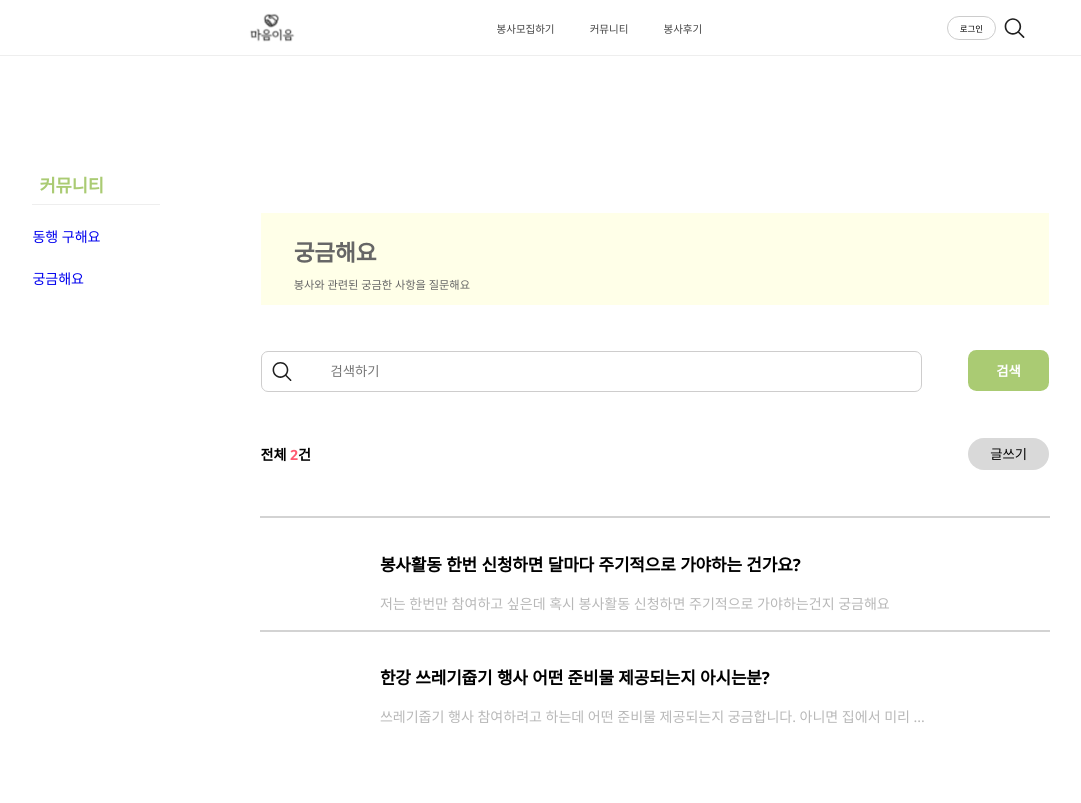
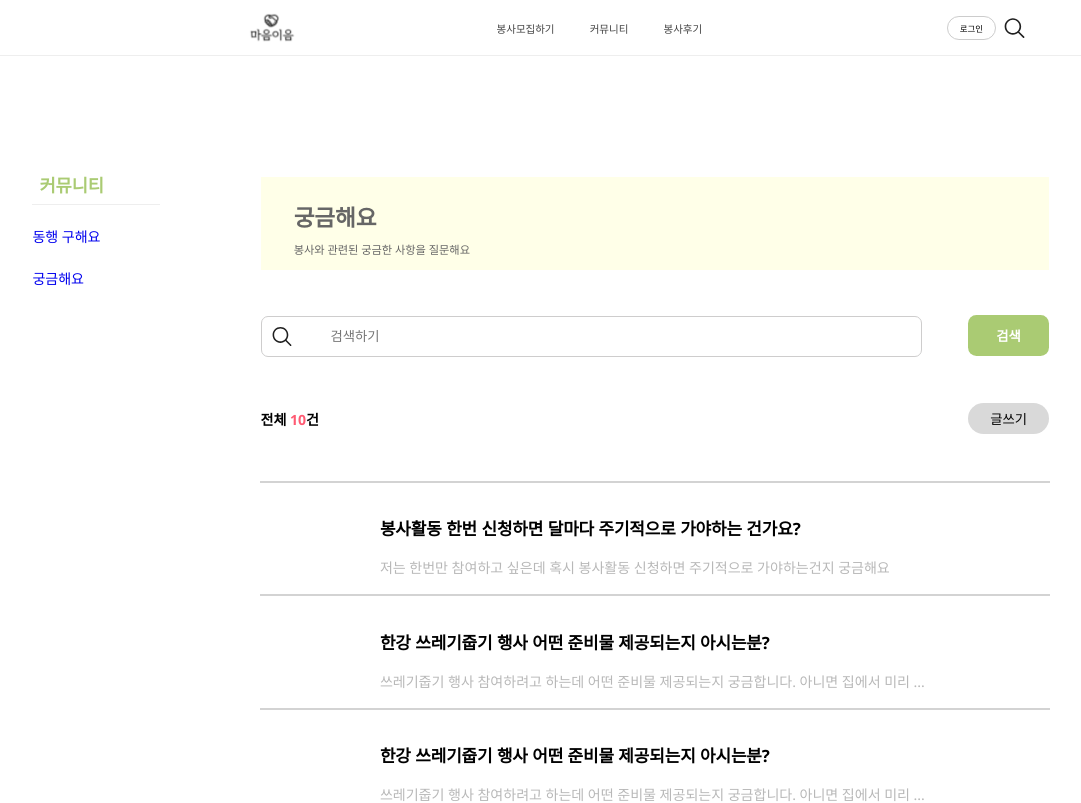
Before and after one commit to maumeum/Front-end, a React (Vite) app: page /community/question in a window 1280 px wide. Shown: the top 803 px of the page, without its empty margins (38-1119 px from the left). Built offline with nearby package versions, Linux system fonts and the light colour scheme; a web font is replaced by a local one.

Commit message:
Fix : react-quill 태그 제거

```diff
--- a/src/components/Comment/Comment.tsx
+++ b/src/components/Comment/Comment.tsx
@@ -16,6 +16,7 @@ import {
 	UserName,
 	Date,
 	Contents,
+	CommentHolder,
 } from './CommentStyle';
 import car from '@assets/images/car.png';
 
@@ -26,6 +27,7 @@ type Comment = {
 
 const CommentSection: React.FC = () => {
 	const userData = {
+		id: '01',
 		userName: '닉네임',
 		userProfile: car,
 		date: '23.05.21 12:00',
@@ -40,7 +42,7 @@ const CommentSection: React.FC = () => {
 	const handleCommentSubmit = () => {
 		if (comment.trim() !== '') {
 			const newComment: Comment = {
-				id: Date,
+				id: generateUniqueId(),
 				content: comment,
 			};
 			setComments([...comments, newComment]);
@@ -54,6 +56,9 @@ const CommentSection: React.FC = () => {
 		setComments((prevComments) =>
 			prevComments.filter((comment) => comment.id !== commentId),
 		);
+	};
+	const generateUniqueId = (): string => {
+		return Math.random().toString(36).substring(2);
 	};
 
 	return (
@@ -74,7 +79,7 @@ const CommentSection: React.FC = () => {
 				<Comment>댓글 목록</Comment>
 			</Title>
 			{comments.length === 0 ? (
-				<p>등록된 댓글이 없습니다.</p>
+				<CommentHolder>등록된 댓글이 없습니다.</CommentHolder>
 			) : (
 				comments.map((comment) => (
 					<CommentContainer key={comment.id}>
@@ -85,7 +90,7 @@ const CommentSection: React.FC = () => {
 								<Date>{userData.date}</Date>
 							</UserContainer>
 						</ProfileContainer>
-						<Contents>{comment.content}</Contents>
+						<Contents dangerouslySetInnerHTML={{ __html: comment.content }} />
 						<BtnContainer>
 							<Btn1>수정</Btn1>
 							<Btn2 onClick={() => deleteComment(comment.id)}>삭제</Btn2>
--- a/src/components/Comment/CommentStyle.ts
+++ b/src/components/Comment/CommentStyle.ts
@@ -75,3 +75,6 @@ export const Contents = styled.p`
 	color: #475569;
 	margin: 3rem 0 6rem 3rem;
 `;
+export const CommentHolder = styled.p`
+	font-size: 2rem;
+`;
--- a/src/components/SearchBar/SearchBar.tsx
+++ b/src/components/SearchBar/SearchBar.tsx
@@ -6,7 +6,7 @@ import {
 	SearchBarContainer,
 	SearchLogo,
 } from './SearchBarstyle';
-import searchLogo from '../../assets/icons/search.svg';
+import searchLogo from '@assets/icons/search.svg';
 
 type SearchBarProps = {
 	onSearch: (query: string) => void;
--- a/src/components/WritePage/WritePage.tsx
+++ b/src/components/WritePage/WritePage.tsx
@@ -9,6 +9,7 @@ import {
 	ButtonContainer,
 } from '../WritePage/WritePageStyle';
 import 'react-quill/dist/quill.snow.css';
+import { quillModule } from '../Modal/quillModule';
 
 type WritePageProps = {
 	title: string;
@@ -22,18 +23,10 @@ const WritePage = ({ title, subtitle }: WritePageProps) => {
 		console.log(content);
 	};
 
-	const modules = {
-		toolbar: {
-			container: [
-				[{ header: [1, 2, 3, false] }],
-				['bold', 'italic', 'underline', 'strike'],
-				['blockquote'],
-				[{ list: 'ordered' }, { list: 'bullet' }],
-				[{ color: [] }, { background: [] }],
-				[{ align: [] }, 'link', 'image'],
-			],
-		},
+	const deletecontent = () => {
+		setContent('');
 	};
+
 	return (
 		<>
 			<Container>
@@ -46,11 +39,11 @@ const WritePage = ({ title, subtitle }: WritePageProps) => {
 						ref={quillRef}
 						value={content}
 						onChange={setContent}
-						modules={modules}
+						modules={quillModule}
 					/>
 				</TextContainer>
 				<ButtonContainer>
-					<CancelButton>취소</CancelButton>
+					<CancelButton onClick={deletecontent}>취소</CancelButton>
 					<SubmitButton onClick={onClickHandler}>등록</SubmitButton>
 				</ButtonContainer>
 			</Container>
--- a/src/pages/community/findFriendDetail.tsx
+++ b/src/pages/community/findFriendDetail.tsx
@@ -27,7 +27,7 @@ const FindFriendDetail = () => {
 		writeDate: '23.05.25',
 		postImage: car,
 		postContents:
-			'안녕하세요. 수원 지역 유기견 봉사활동 같이 하실 분 모집합니다.제목 그대로 유기견 봉사활동하고 장소는 수원시 장안구입니다.\n 강아지를 좋아하시고 사랑하는 분이면 누구든 환영합니다.',
+			'안녕하세요. 수원 지역 유기견 봉사활동 같이 하실 분 모집합니다.\n제목 그대로 유기견 봉사활동하고 장소는 수원시 장안구입니다.\n 강아지를 좋아하시고 사랑하는 분이면 누구든 환영합니다.',
 	};
 	const isAuthor = loggedInUser === data.userInfo;
 	const hasPostImage = !!data.postImage;
--- a/src/pages/community/question.tsx
+++ b/src/pages/community/question.tsx
@@ -22,6 +22,54 @@ const question = () => {
 			postTitle: '봉사활동 한번 신청하면 달마다 주기적으로 가야하는 건가요?',
 			postContents:
 				'저는 한번만 참여하고 싶은데 혹시 봉사활동 신청하면 주기적으로 가야하는건지 궁금해요',
+		},
+		{
+			id: '02',
+			postTitle: '한강 쓰레기줍기 행사 어떤 준비물 제공되는지 아시는분?',
+			postContents:
+				'쓰레기줍기 행사 참여하려고 하는데 어떤 준비물 제공되는지 궁금합니다. 아니면 집에서 미리 준비해가야하는 건가요?',
+		},
+		{
+			id: '02',
+			postTitle: '한강 쓰레기줍기 행사 어떤 준비물 제공되는지 아시는분?',
+			postContents:
+				'쓰레기줍기 행사 참여하려고 하는데 어떤 준비물 제공되는지 궁금합니다. 아니면 집에서 미리 준비해가야하는 건가요?',
+		},
+		{
+			id: '02',
+			postTitle: '한강 쓰레기줍기 행사 어떤 준비물 제공되는지 아시는분?',
+			postContents:
+				'쓰레기줍기 행사 참여하려고 하는데 어떤 준비물 제공되는지 궁금합니다. 아니면 집에서 미리 준비해가야하는 건가요?',
+		},
+		{
+			id: '02',
+			postTitle: '한강 쓰레기줍기 행사 어떤 준비물 제공되는지 아시는분?',
+			postContents:
+				'쓰레기줍기 행사 참여하려고 하는데 어떤 준비물 제공되는지 궁금합니다. 아니면 집에서 미리 준비해가야하는 건가요?',
+		},
+		{
+			id: '02',
+			postTitle: '한강 쓰레기줍기 행사 어떤 준비물 제공되는지 아시는분?',
+			postContents:
+				'쓰레기줍기 행사 참여하려고 하는데 어떤 준비물 제공되는지 궁금합니다. 아니면 집에서 미리 준비해가야하는 건가요?',
+		},
+		{
+			id: '02',
+			postTitle: '한강 쓰레기줍기 행사 어떤 준비물 제공되는지 아시는분?',
+			postContents:
+				'쓰레기줍기 행사 참여하려고 하는데 어떤 준비물 제공되는지 궁금합니다. 아니면 집에서 미리 준비해가야하는 건가요?',
+		},
+		{
+			id: '02',
+			postTitle: '한강 쓰레기줍기 행사 어떤 준비물 제공되는지 아시는분?',
+			postContents:
+				'쓰레기줍기 행사 참여하려고 하는데 어떤 준비물 제공되는지 궁금합니다. 아니면 집에서 미리 준비해가야하는 건가요?',
+		},
+		{
+			id: '02',
+			postTitle: '한강 쓰레기줍기 행사 어떤 준비물 제공되는지 아시는분?',
+			postContents:
+				'쓰레기줍기 행사 참여하려고 하는데 어떤 준비물 제공되는지 궁금합니다. 아니면 집에서 미리 준비해가야하는 건가요?',
 		},
 		{
 			id: '02',
--- a/src/pages/community/style.ts
+++ b/src/pages/community/style.ts
@@ -2,7 +2,7 @@ import styled from 'styled-components';
 
 export const PageContainer = styled.div`
 	margin-bottom: 40rem;
-	margin-top: -25rem;
+	margin-top: -30rem;
 	margin-left: 15rem;
 `;
 
@@ -69,4 +69,5 @@ export const Contentdiv = styled.div`
 `;
 export const Content = styled.p`
 	font-size: 2.4rem;
+	line-height: 5rem;
 `;
--- a/src/pages/reviewPage/reviewPage.tsx
+++ b/src/pages/reviewPage/reviewPage.tsx
@@ -1,3 +1,4 @@
+import React from 'react';
 import TopBar from '../../components/TopBar/TopBar.tsx';
 import SearchBar from '../../components/SearchBar/SearchBar.tsx';
 import TotalPostNumber from '../../components/TotalPostNumber/TotalPostNumber.tsx';
@@ -33,6 +34,55 @@ const reviewPage = () => {
 			postContents:
 				'봉사하기에 있는 적십자사 주최 캠페인을 가고싶은데 인원이 부족하네요 같이 갈사람 계신가요?',
 		},
+		{
+			id: '03',
+			postTitle:
+				'너무너무 좋았던 봉사 공유드려요 아기 천사들 많이 만나고 왔어요!',
+			postContents:
+				'봉사하기에 있는 적십자사 주최 캠페인을 가고싶은데 인원이 부족하네요 같이 갈사람 계신가요?',
+		},
+		{
+			id: '03',
+			postTitle:
+				'너무너무 좋았던 봉사 공유드려요 아기 천사들 많이 만나고 왔어요!',
+			postContents:
+				'봉사하기에 있는 적십자사 주최 캠페인을 가고싶은데 인원이 부족하네요 같이 갈사람 계신가요?',
+		},
+		{
+			id: '03',
+			postTitle:
+				'너무너무 좋았던 봉사 공유드려요 아기 천사들 많이 만나고 왔어요!',
+			postContents:
+				'봉사하기에 있는 적십자사 주최 캠페인을 가고싶은데 인원이 부족하네요 같이 갈사람 계신가요?',
+		},
+		{
+			id: '03',
+			postTitle:
+				'너무너무 좋았던 봉사 공유드려요 아기 천사들 많이 만나고 왔어요!',
+			postContents:
+				'봉사하기에 있는 적십자사 주최 캠페인을 가고싶은데 인원이 부족하네요 같이 갈사람 계신가요?',
+		},
+		{
+			id: '03',
+			postTitle:
+				'너무너무 좋았던 봉사 공유드려요 아기 천사들 많이 만나고 왔어요!',
+			postContents:
+				'봉사하기에 있는 적십자사 주최 캠페인을 가고싶은데 인원이 부족하네요 같이 갈사람 계신가요?',
+		},
+		{
+			id: '03',
+			postTitle:
+				'너무너무 좋았던 봉사 공유드려요 아기 천사들 많이 만나고 왔어요!',
+			postContents:
+				'봉사하기에 있는 적십자사 주최 캠페인을 가고싶은데 인원이 부족하네요 같이 갈사람 계신가요?',
+		},
+		{
+			id: '03',
+			postTitle:
+				'너무너무 좋았던 봉사 공유드려요 아기 천사들 많이 만나고 왔어요!',
+			postContents:
+				'봉사하기에 있는 적십자사 주최 캠페인을 가고싶은데 인원이 부족하네요 같이 갈사람 계신가요?',
+		},
 	];
 
 	return (
@@ -43,7 +93,7 @@ const reviewPage = () => {
 				<NumberWriteContainer>
 					<TotalPostNumber totalPosts={postListData.length} />
 				</NumberWriteContainer>
-				{postListData.map(postData => (
+				{postListData.map((postData) => (
 					<PostList
 						key={postData.id}
 						postTitle={
```
